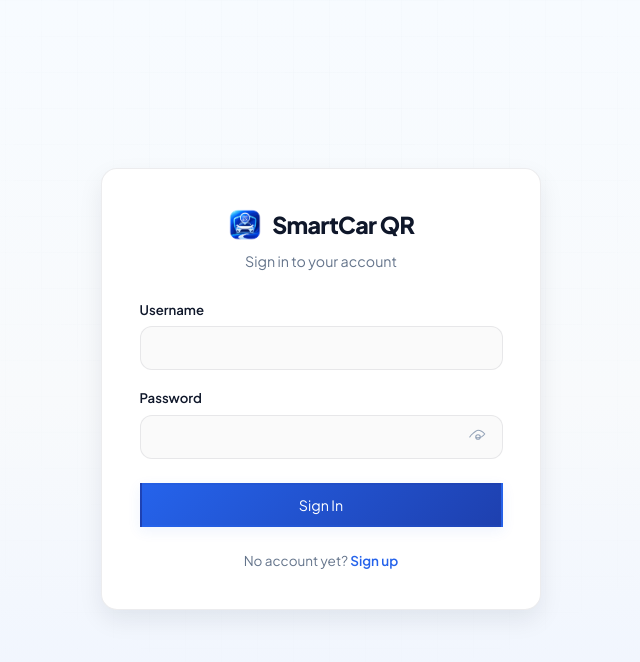
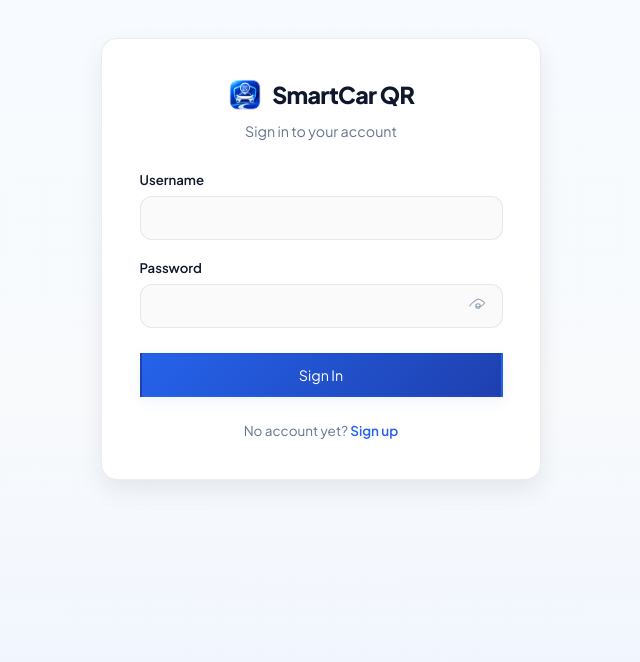
Before and after one commit to adamaelropy/smartcar-qr, a React (Vite) app in the folder frontend/: page /login in a window 1280 px wide. Shown: the top 662 px of the page, without its empty margins (319-959 px from the left). Built offline with nearby package versions, Linux system fonts and the light colour scheme; no server answers.

Commit message:
Changed app img and fixed some issues

```diff
--- a/frontend/src/App.css
+++ b/frontend/src/App.css
@@ -13,7 +13,7 @@
 }
 
 .dashboard-shell {
-  min-height: 100vh;
+  min-height: 0;
   display: flex;
   flex-direction: column;
 }
--- a/frontend/src/index.css
+++ b/frontend/src/index.css
@@ -155,7 +155,7 @@
 
 body {
   margin: 0;
-  min-height: 100vh;
+  min-height: 0;
   background: transparent;
   color: var(--text);
   overflow-x: hidden;
@@ -176,7 +176,7 @@
 }
 
 #root {
-  min-height: 100vh;
+  min-height: 0;
   display: flex;
   flex-direction: column;
   position: relative;
```
Also changed, not shown: frontend/public/pwa-192x192.png, frontend/public/pwa-512x512.png.
